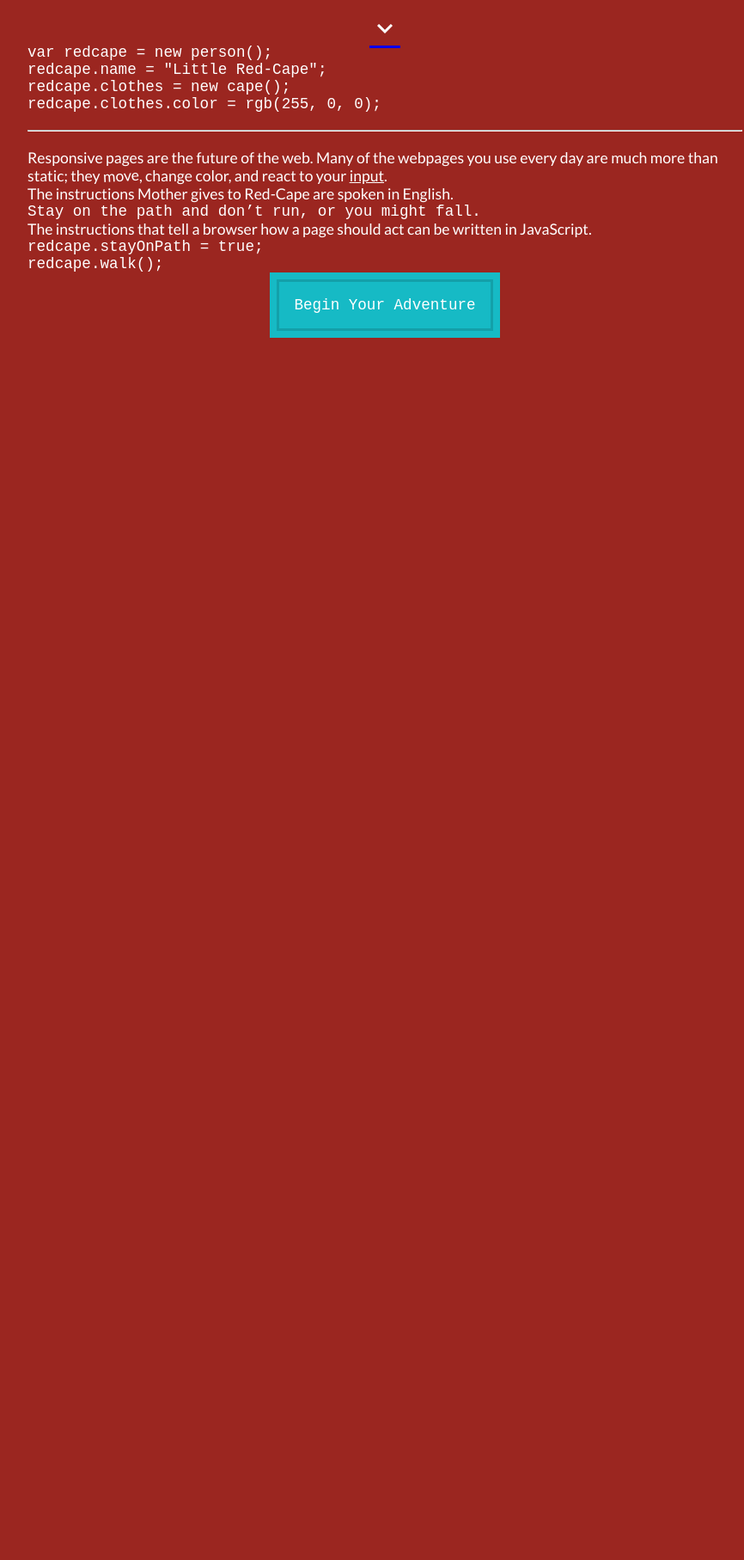
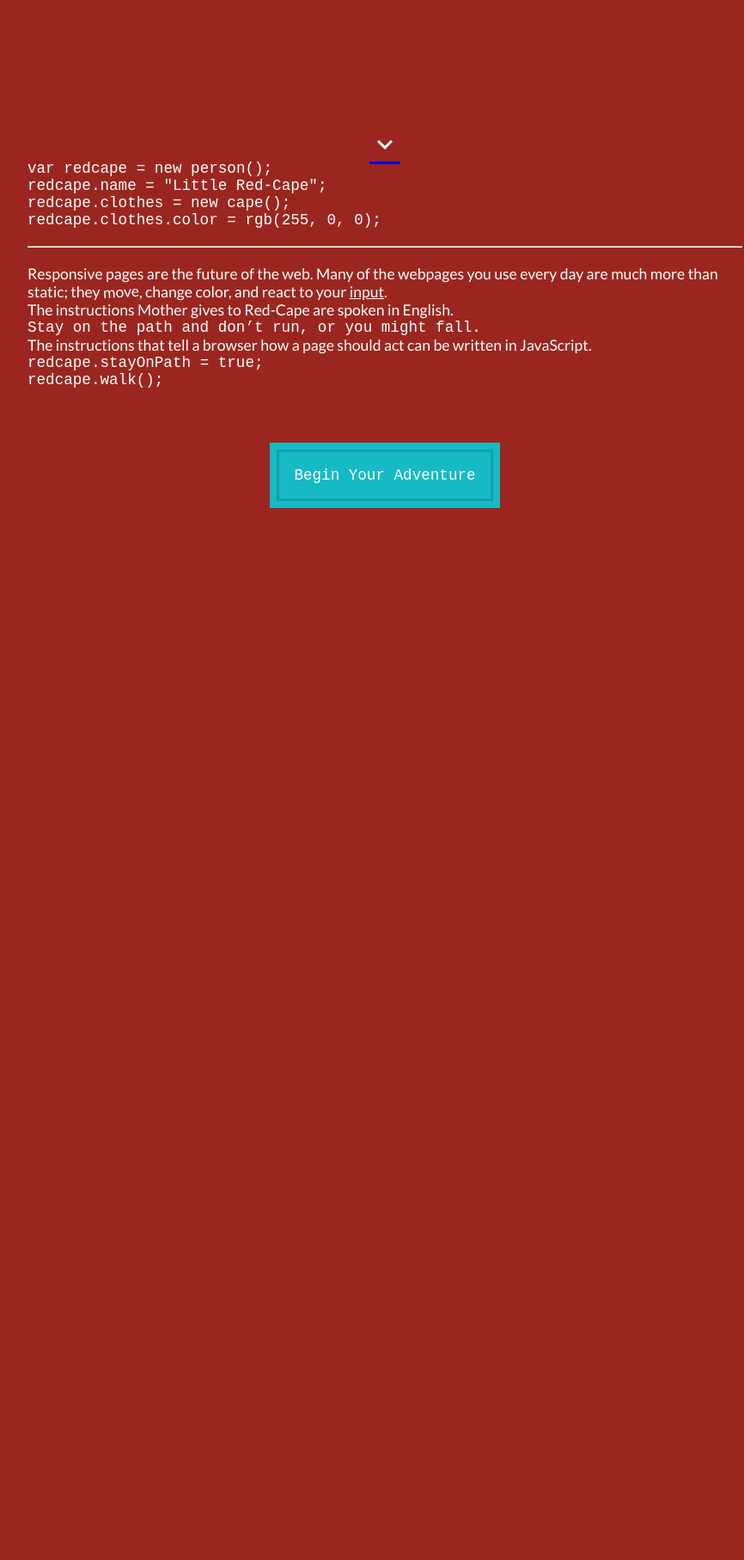
Before and after one commit to solanto/redcape.js, a Jekyll site: the page built from index.md, in a window 1280 px wide. Shown: the part 630-2445 px from the top of the page at 86% size, without its empty margins (32-898 px from the left). Built offline with Jekyll 4.4.1, drawn with Linux system fonts in a browser that asks for light colours; some web fonts are replaced; grey boxes are pictures that could not be loaded.

Commit message:
tweaked spacing

```diff
--- a/_layouts/welcome.html
+++ b/_layouts/welcome.html
@@ -46,7 +46,7 @@ DEALINGS IN THE SOFTWARE.
 			</figcaption>
 		</figure>
 		<article class="copy">
-			<div class="scrollspacer"></div>
+			<div class="scrollspacerbefore"></div>
 			<a href="#content" class="downarrow" id="arrow">
           	  <i class="material-icons md-light md-36">keyboard_arrow_down</i>
             </a>
@@ -54,7 +54,7 @@ DEALINGS IN THE SOFTWARE.
 			<p class="teaser" id="content">
 				{{ content }}
 			</p>
-			<div class="scrollspacer"></div>
+			<div class="scrollspacerafter"></div>
 			<div id="learnsection">
 				<a id="learncontainer" href="./learn">
 					<div id="learnbutton">Begin Your Adventure</div>
```
